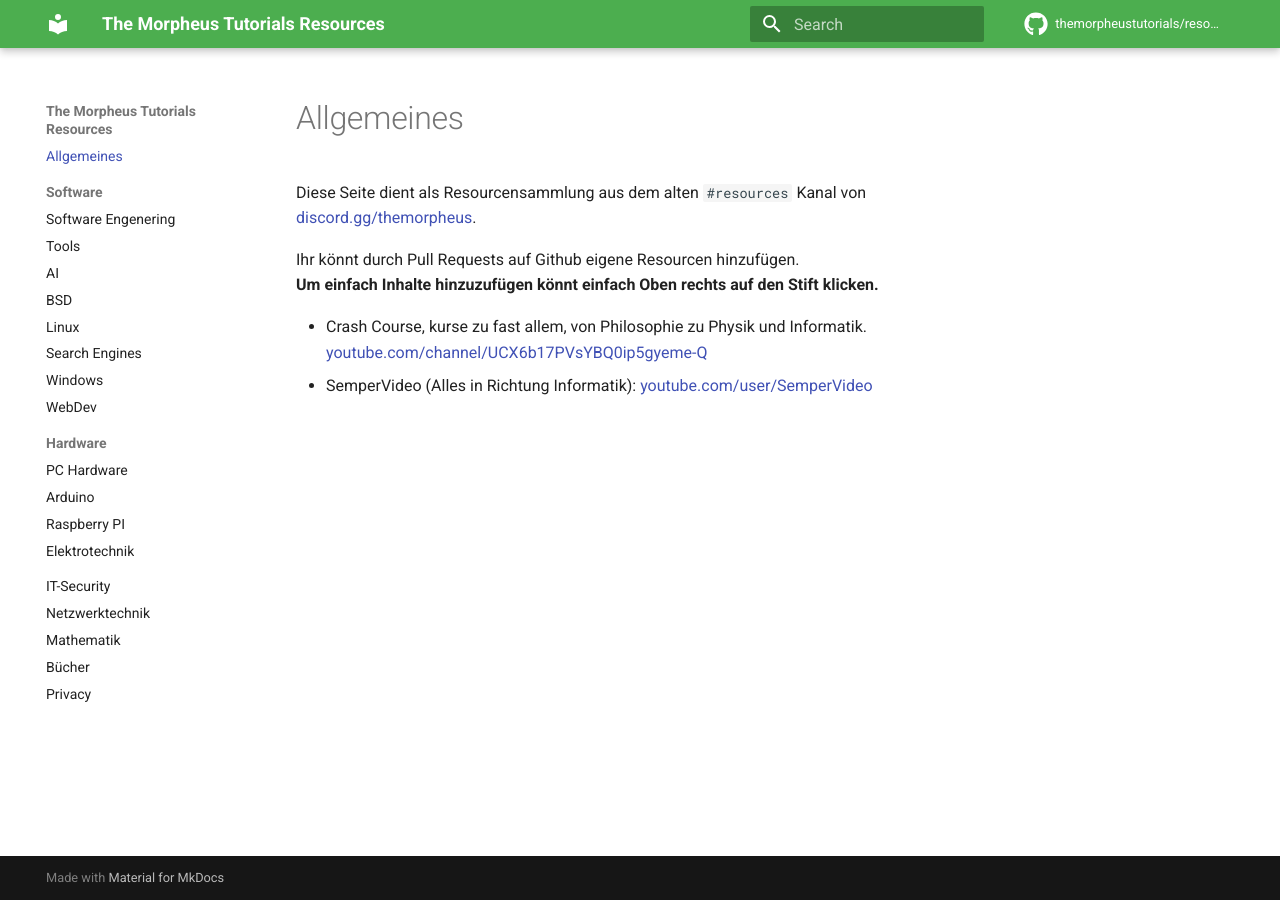
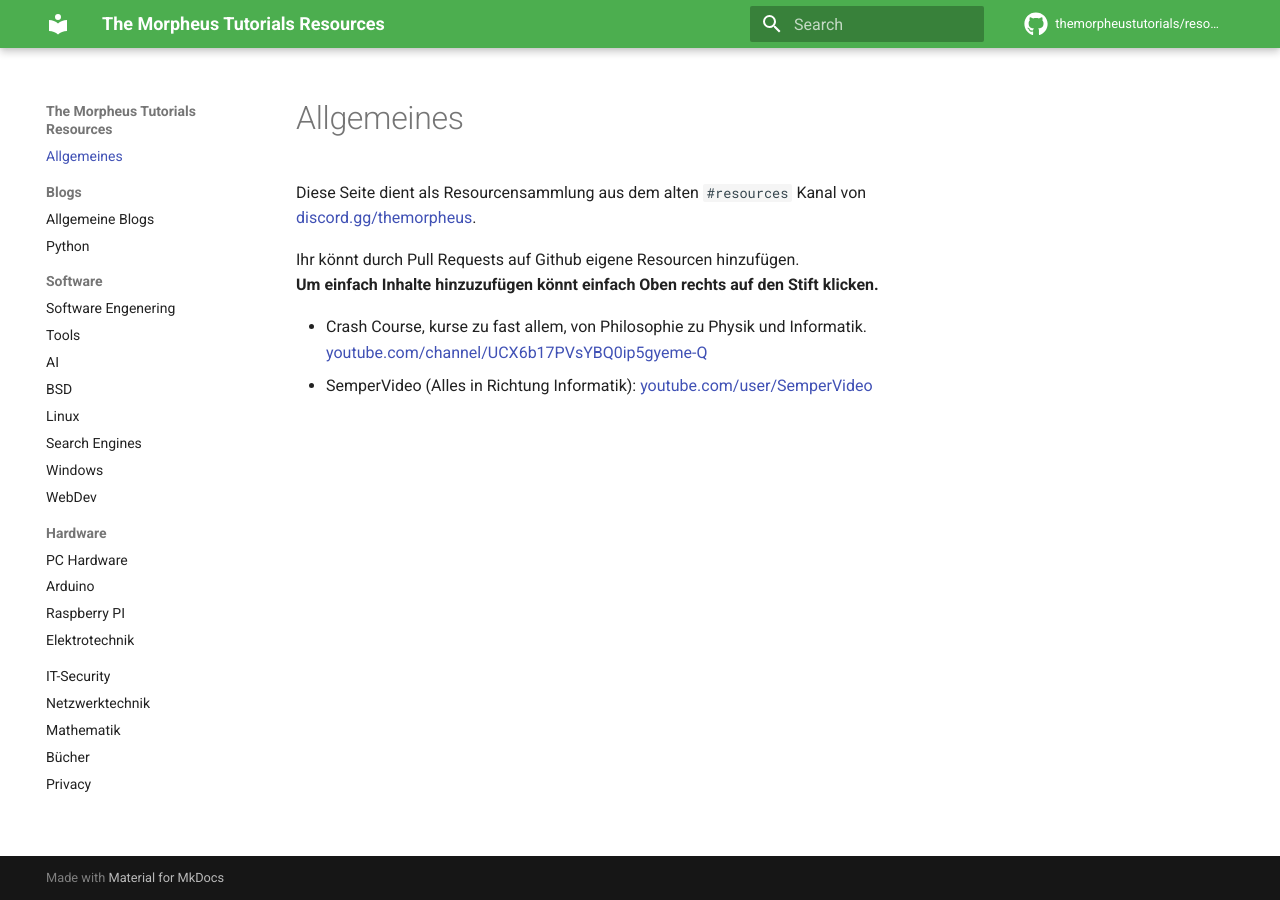
Before and after one commit to themorpheustutorials/resources, an MkDocs documentation site: the page built from docs/index.md, in a window 1280 px wide. Built offline with MkDocs 1.6.1 and Material for MkDocs 9.7.7, drawn with Linux system fonts in a browser that asks for light colours; comment, search, counter and statistics services are not loaded.

Commit message:
Updated mkdocs.yml
Added blogs category

```diff
--- a/mkdocs.yml
+++ b/mkdocs.yml
@@ -48,6 +48,9 @@ plugins:
 
 nav:
   - 'Allgemeines': index.md
+  - 'Blogs':
+      - 'Allgemeine Blogs': blogs/index.md
+      - 'Python': blogs/python.md
   - 'Software':
       - 'Software Engenering': software/software-engenering.md
       - 'Tools': software/tools.md
```
